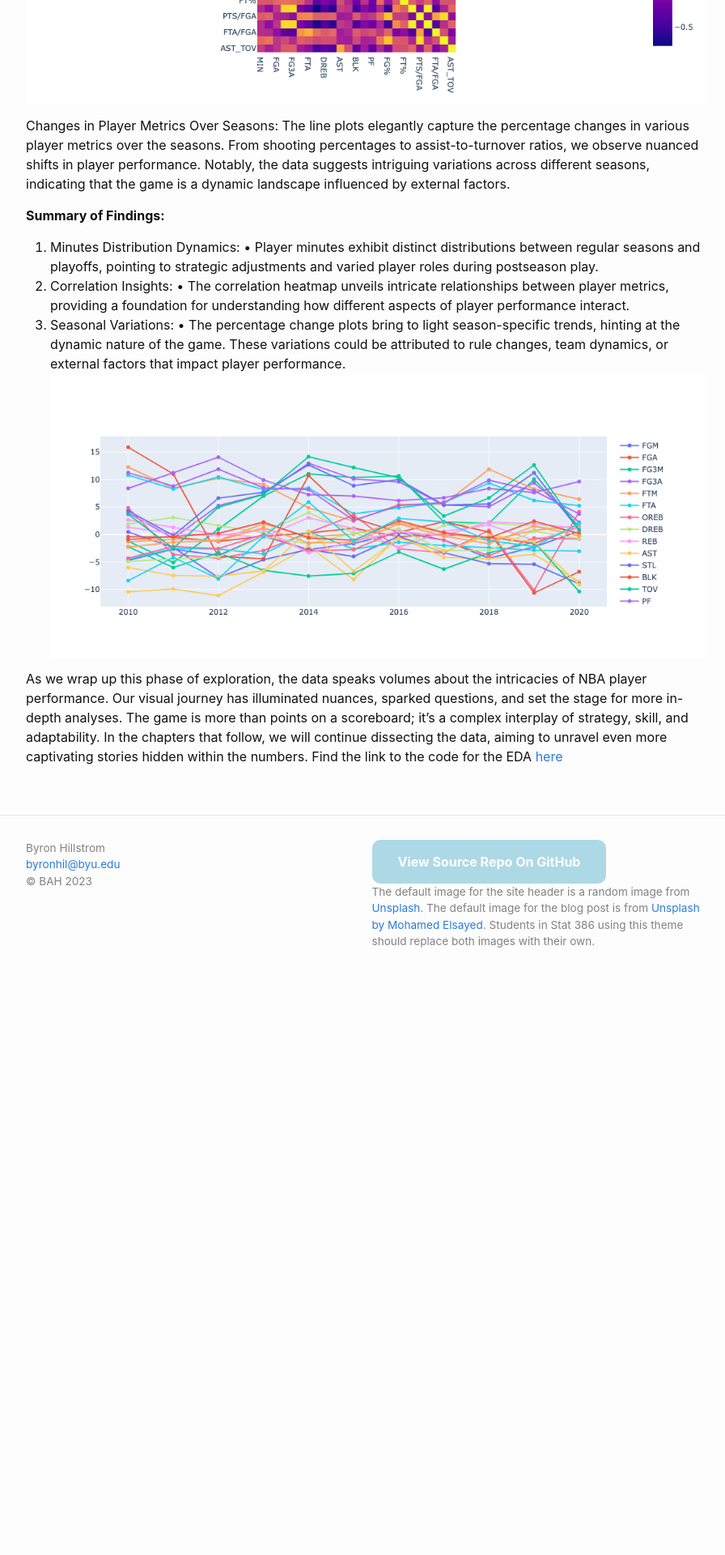
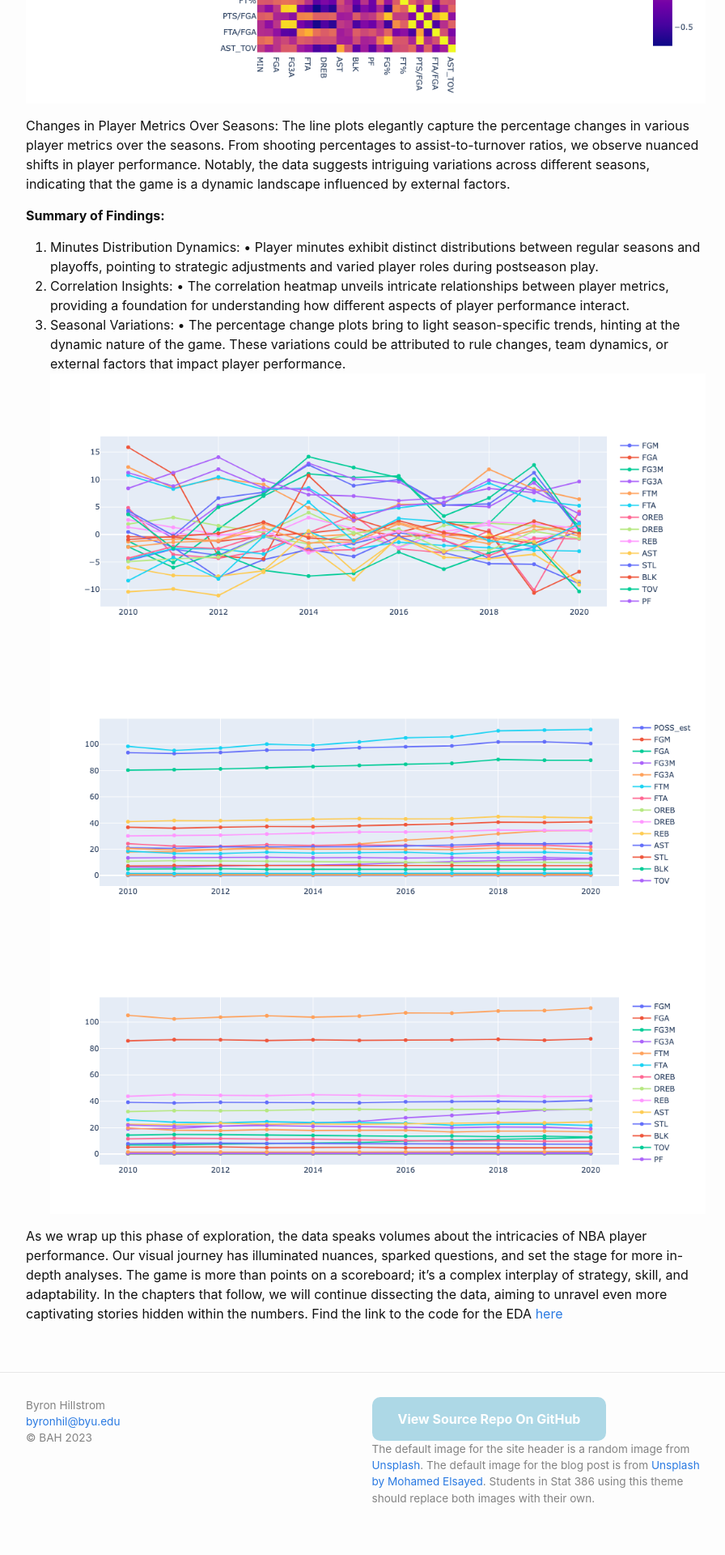
Before and after one commit to byronhillstrom/byronhillstrom.github.io, a Jekyll site: the page built from _posts/2023-12-10-EDA.md, in a window 1280 px wide. Shown: the part 1782-3702 px from the top of the page at 81% size, without its empty margins (188-1084 px from the left). Built offline with Jekyll 4.4.1, drawn with Linux system fonts in a browser that asks for light colours; comment, search, counter and statistics services are not loaded; before the commit the page ends 3014 px from its top, so only the background shows below that.

Commit message:
Update 2023-12-10-EDA.md

```diff
--- a/_posts/2023-12-10-EDA.md
+++ b/_posts/2023-12-10-EDA.md
@@ -28,5 +28,7 @@ Changes in Player Metrics Over Seasons: The line plots elegantly capture the per
 5.	Seasonal Variations:
 •	The percentage change plots bring to light season-specific trends, hinting at the dynamic nature of the game. These variations could be attributed to rule changes, team dynamics, or external factors that impact player performance.
 <img src="{{https://byronhillstrom.github.io}}/assets/images/line.png"/>
+<img src="{{https://byronhillstrom.github.io}}/assets/images/lines2.png"/>
+<img src="{{https://byronhillstrom.github.io}}/assets/images/lines3.png"/>
 
 As we wrap up this phase of exploration, the data speaks volumes about the intricacies of NBA player performance. Our visual journey has illuminated nuances, sparked questions, and set the stage for more in-depth analyses. The game is more than points on a scoreboard; it's a complex interplay of strategy, skill, and adaptability. In the chapters that follow, we will continue dissecting the data, aiming to unravel even more captivating stories hidden within the numbers. Find the link to the code for the EDA [here](https://github.com/byronhillstrom/semester_project/blob/main/main.ipynb)
```
